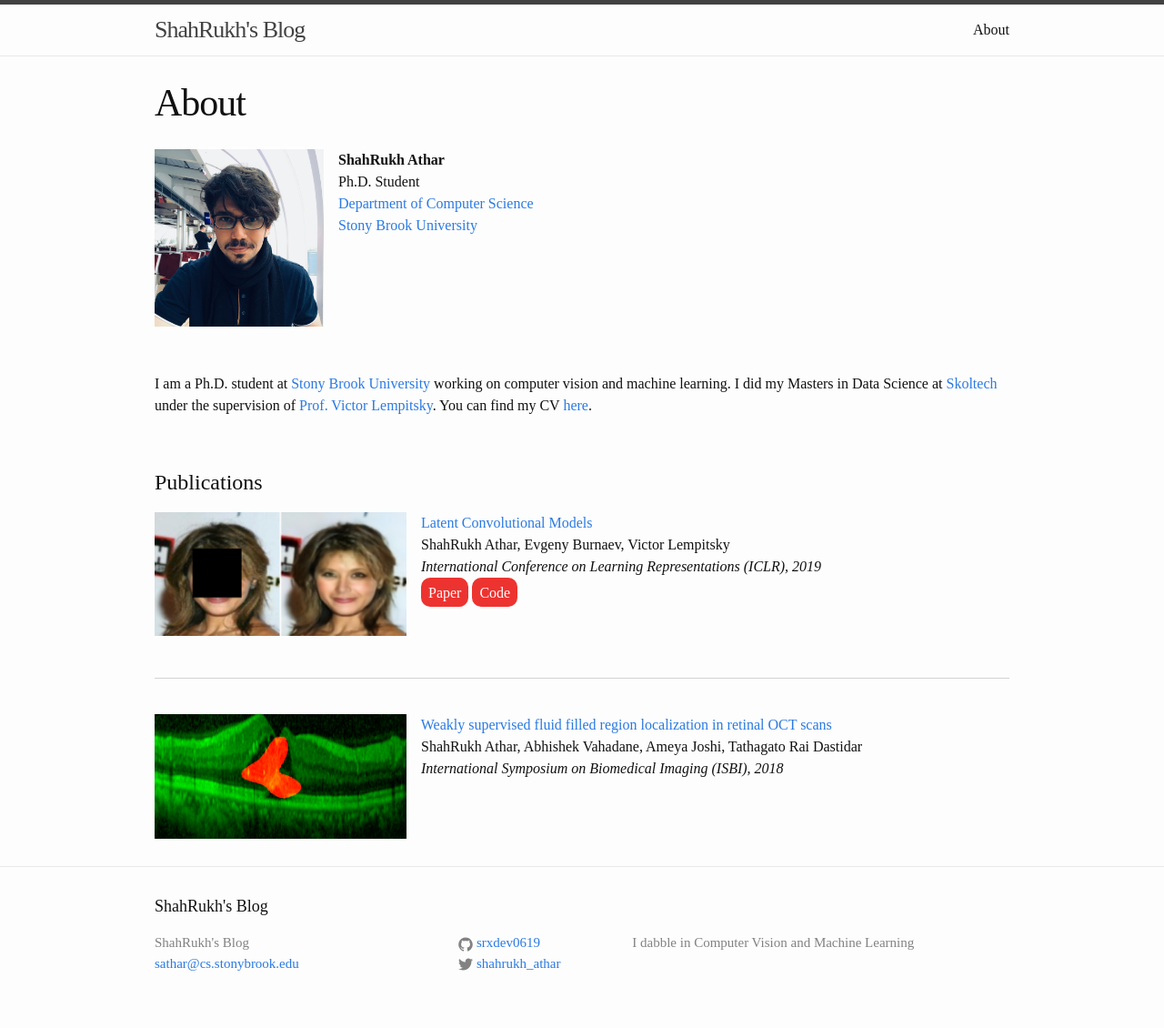
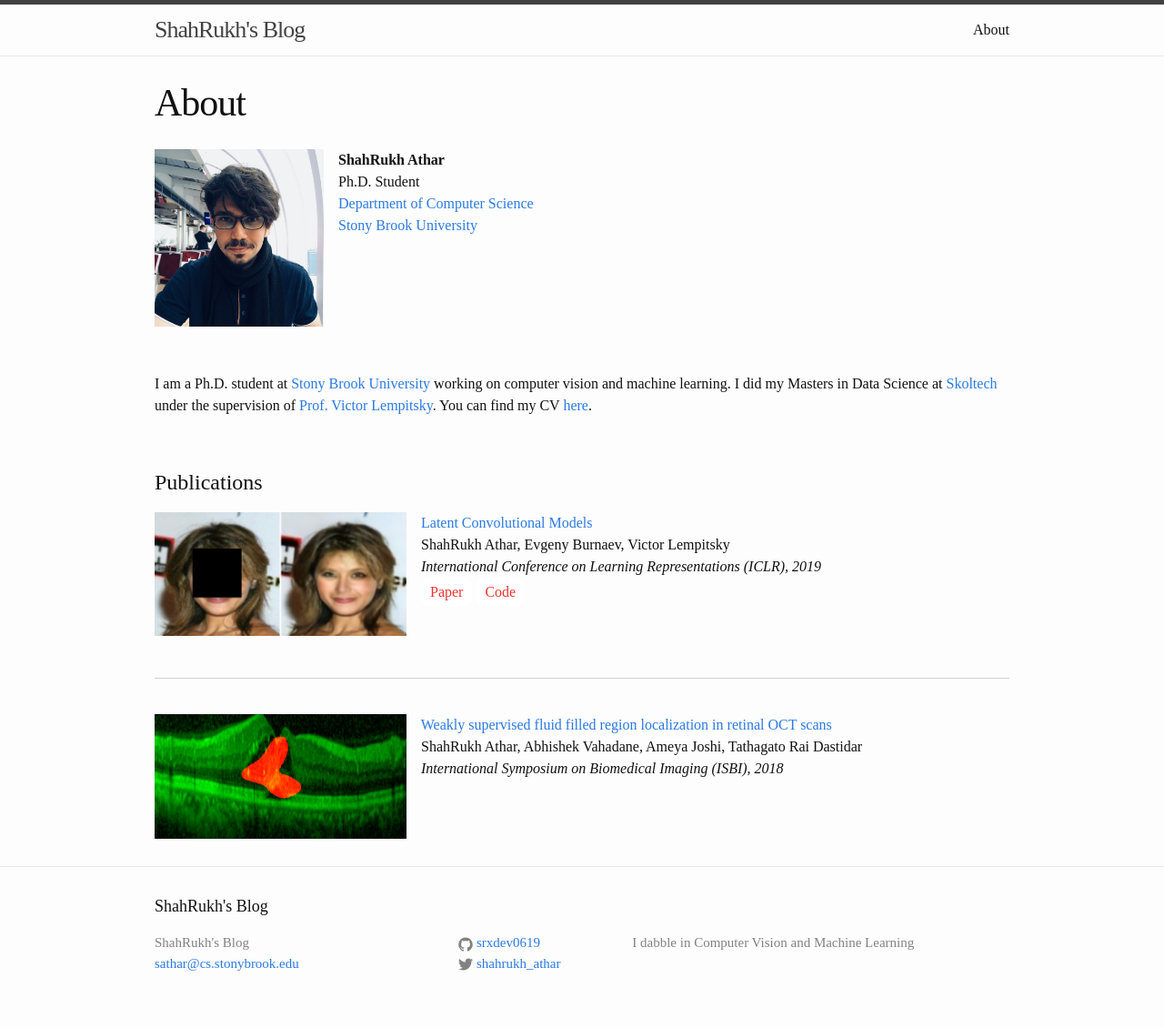
Before and after one commit to shahrukhathar/shahrukhathar.github.io, a Jekyll site: the page built from pages/about.md, in a window 1280 px wide. Shown: the whole page at 91% size. Built offline with Jekyll 4.4.1, drawn with Linux system fonts in a browser that asks for light colours; nearby versions of some CDN libraries; library files that are not in the unit come from our copies.

Commit message:
Updated Page

```diff
--- a/_sass/_base.scss
+++ b/_sass/_base.scss
@@ -206,12 +206,13 @@ pre {
 }
 
 .btn {
-    color: #fff !important;
-    background: #ed3330;
-    padding-top: 5px;
-    padding-bottom: 7px;
-    padding-left: 8px;
-    padding-right: 8px;
+    color: #ed3330 !important;
+    background: #ffff;
+    border: 2px solid #ed3330;
+    padding-top: 4px;
+    padding-bottom: 8px;
+    padding-left: 10px;
+    padding-right: 10px;
     border-radius: 10px;
     display: inline-block;
     border: none;
```
